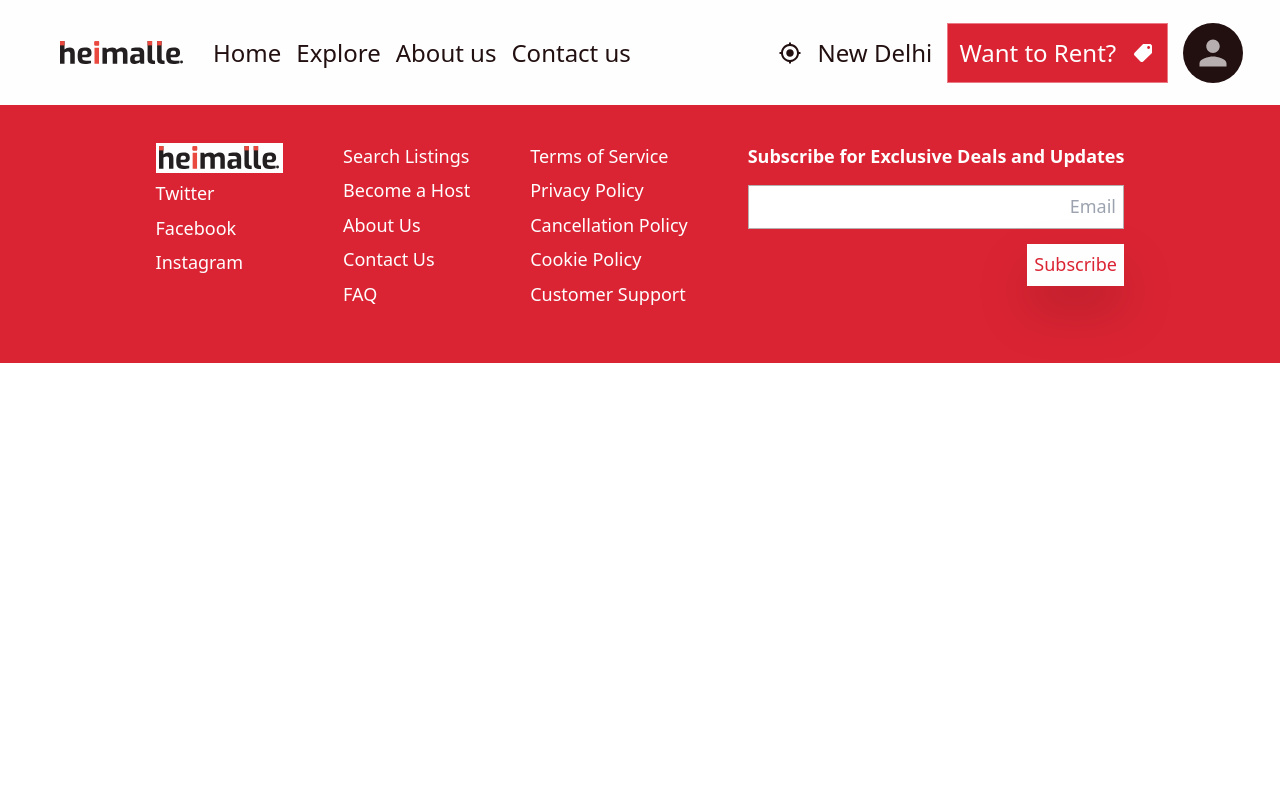
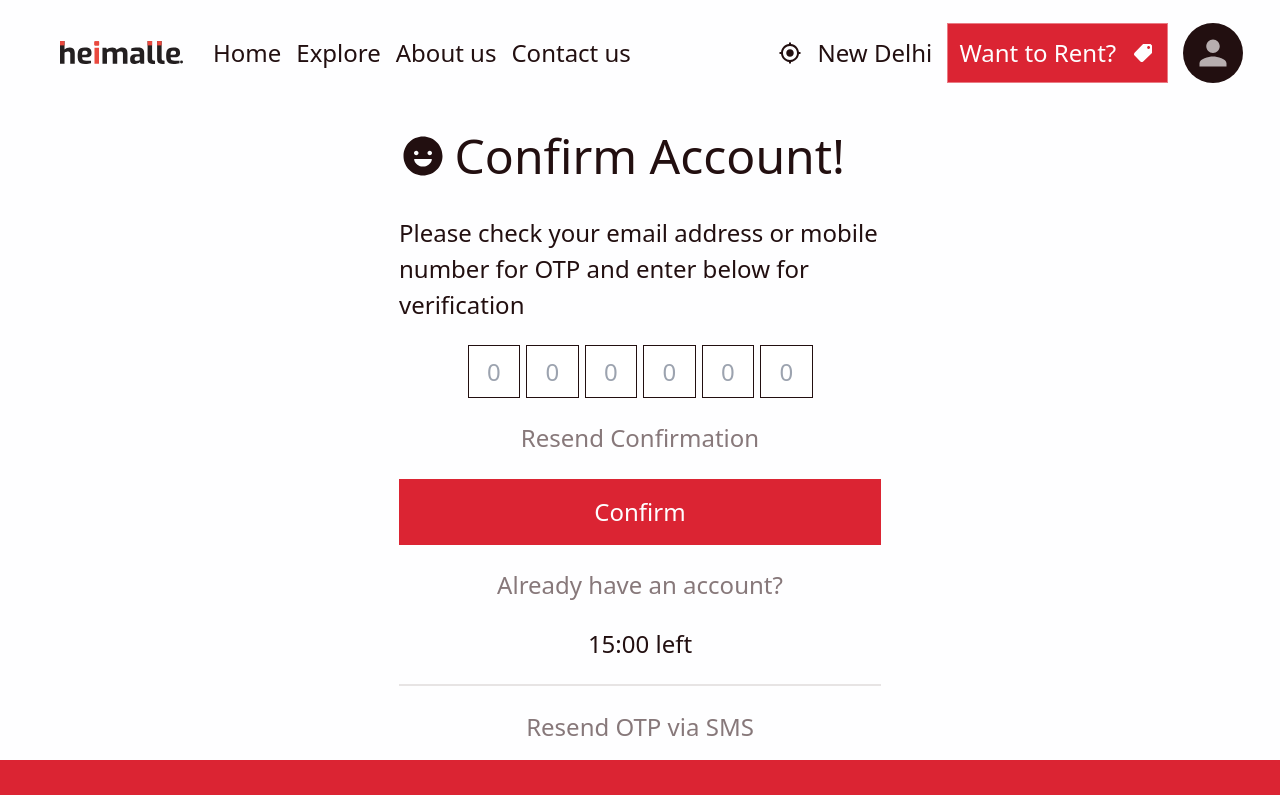
Before and after one commit to shourya102/heimalle, a React (Vite) app: page /otp in a window 1280 px wide. Shown: the top 795 px of the page. Built offline with nearby package versions, Linux system fonts and the light colour scheme.

Commit message:
otp page prototype

```diff
--- a/src/App.tsx
+++ b/src/App.tsx
@@ -4,6 +4,7 @@ import Header from "./components/Header/Header.tsx";
 import Footer from "./components/Footer/Footer.tsx";
 import Login from "./pages/Login/Login.tsx";
 import Register from "./pages/Register/Register.tsx";
+import OtpPage from "./pages/OtpPage/OtpPage.tsx";
 
 const App = () => {
     return (
@@ -14,6 +15,7 @@ const App = () => {
                     <Route element={<Home/>} path="/"/>
                     <Route element={<Login/>} path="/login"/>
                     <Route element={<Register/>} path="/register"/>
+                    <Route element={<OtpPage/>} path="/otp"/>
                 </Routes>
             </BrowserRouter>
             <Footer/>
--- /dev/null
+++ b/src/pages/OtpPage/OtpPage.tsx
@@ -0,0 +1,50 @@
+import {IoIosHappy, IoLogoFacebook, IoLogoGoogle, IoLogoTwitter} from "react-icons/io";
+
+const OtpPage = () => {
+    return (
+        <div className="flex justify-center w-full bg-primary-1">
+            <div
+                className="flex min-h-[53rem] flex-col justify-center items-center w-full md:w-2/3 lg:w-[40%] gap-30 p-20">
+                <div className="text-heading3 text-secondary-1 gap-10 flex w-full items-center">
+                    <span><IoIosHappy/></span>
+                    <h1>Confirm Account!</h1>
+                </div>
+                <div className="text-paragraph3 text-secondary-1 gap-10 flex w-full items-center">
+                    <p>Please check your email address or mobile number for OTP and enter below for verification</p>
+                </div>
+                <div className="text-paragraph3 flex justify-center gap-2">
+                    <input type="text" placeholder="0" maxLength={1}
+                           className="w-70 h-70 text-center border border-secondary-1"/>
+                    <input type="text" placeholder="0" maxLength={1}
+                           className="w-70 h-70 text-center border border-secondary-1"/>
+                    <input type="text" placeholder="0" maxLength={1}
+                           className="w-70 h-70 text-center border border-secondary-1"/>
+                    <input type="text" placeholder="0" maxLength={1}
+                           className="w-70 h-70 text-center border border-secondary-1"/>
+                    <input type="text" placeholder="0" maxLength={1}
+                           className="w-70 h-70 text-center border border-secondary-1"/>
+                    <input type="text" placeholder="0" maxLength={1}
+                           className="w-70 h-70 text-center border border-secondary-1"/>
+
+                </div>
+                <div className="text-quaternary-3 text-paragraph3 flex justify-center gap-30">
+                    <span>Resend Confirmation</span>
+                </div>
+                <button className="bg-tertiary-3 p-20 text-paragraph3 text-primary-1 w-full">Confirm</button>
+                <div className="text-quaternary-3 text-paragraph3 flex justify-center gap-30">
+                    <span>Already have an account?</span>
+                </div>
+                <div className="text-secondary-1 text-paragraph3 flex justify-center gap-30">
+                    <span>15:00 left</span>
+                </div>
+                <div className="border border-quaternary-5 w-full">
+                </div>
+                <div className="text-quaternary-3 text-paragraph3 flex justify-center gap-30">
+                    <span>Resend OTP via SMS</span>
+                </div>
+            </div>
+        </div>
+    );
+};
+
+export default OtpPage;
```
